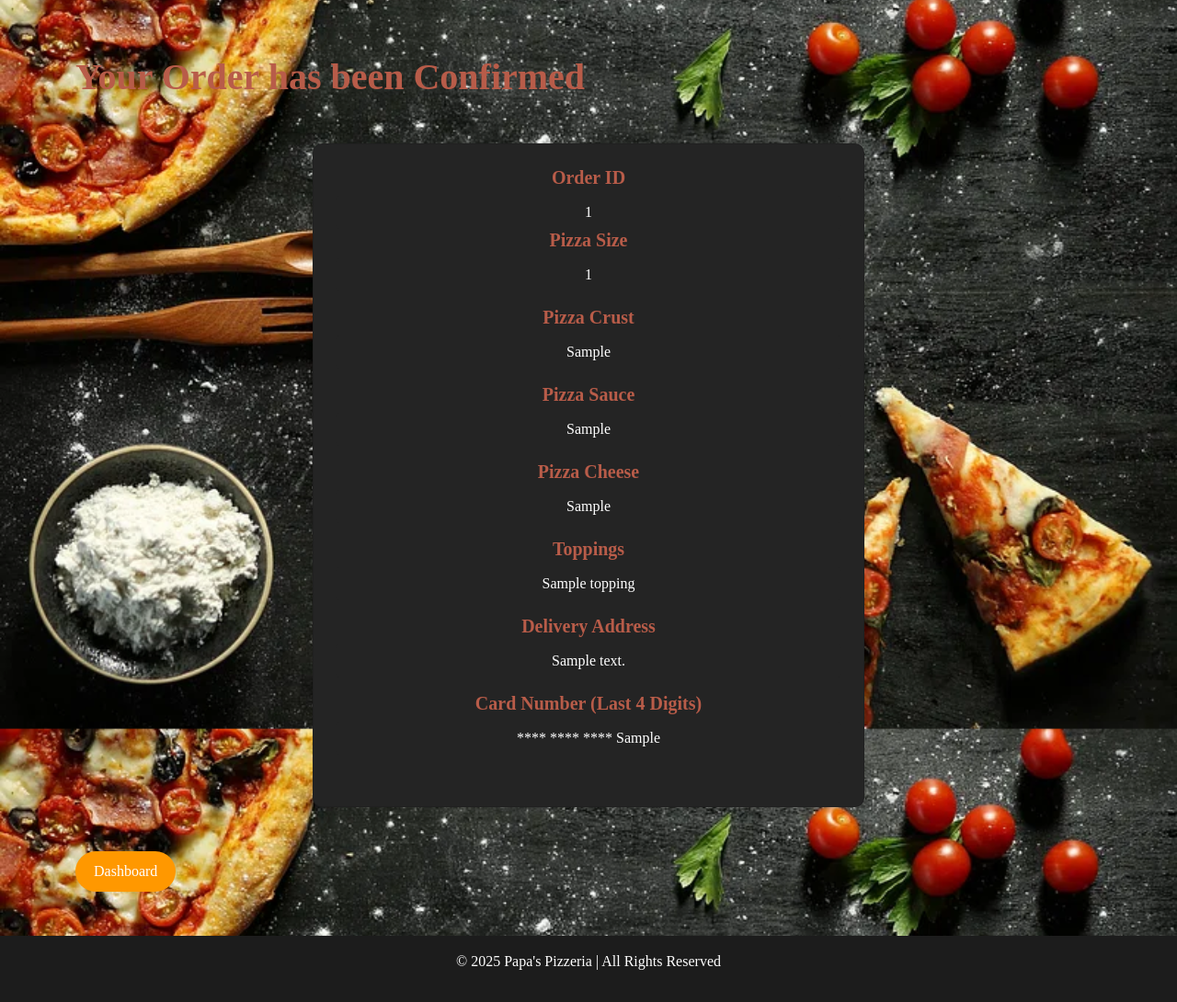
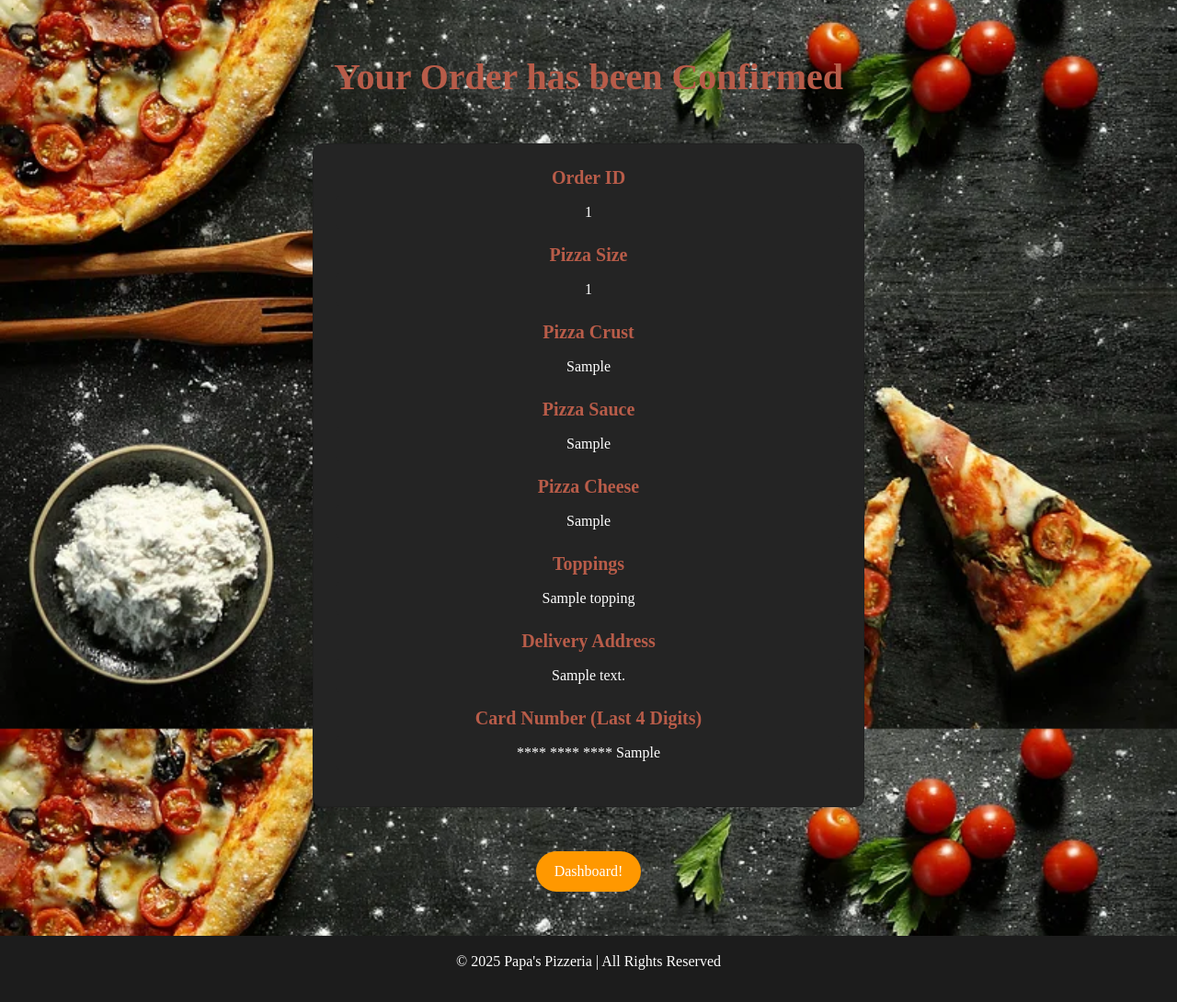
Before and after one commit to cokusaga/csc1040-pizza, a Django app: template PizzaApp/templates/order_confirmation.html in a window 1280 px wide. Shown: the part 60-1150 px from the top of the page at 92% size. Run offline with Django 3.2, Linux system fonts and the light colour scheme; the template is opened without the code that fills it: most values are stand-ins (such as "Sample title", 1, 10 or a date in 2020).

Commit message:
Completed Pizza app

```diff
--- a/PizzaApp/models.py
+++ b/PizzaApp/models.py
@@ -49,8 +49,8 @@ class Order(models.Model):
     toppings = models.ManyToManyField(PizzaTopping, blank=True)
 
     # Payment & Delivery Fields with Defaults
-    full_name = models.CharField(max_length=100, default="Anonymous")
-    delivery_address = models.TextField(default="No Address Provided")
+    full_name = models.CharField(max_length=100)
+    delivery_address = models.TextField()
     card_number = models.CharField(max_length=16, default="0000000000000000")  # Fake card for DB
     card_expiry_date = models.CharField(max_length=5, default="00/00")  # Placeholder
     card_cvv = models.CharField(max_length=3, default="000")  # Placeholder
--- a/PizzaApp/templates/base.html
+++ b/PizzaApp/templates/base.html
@@ -5,7 +5,7 @@
 <head>
     <meta charset="UTF-8">
     <meta name="viewport" content="width=device-width, initial-scale=1.0">
-    <title>Papa's Pizzeria</title>
+    <title>Crown Pizza</title>
 
     <!-- Bootstrap CSS -->
     <link href="https://cdn.jsdelivr.net/npm/bootstrap@5.1.3/dist/css/bootstrap.min.css" rel="stylesheet">
--- a/PizzaApp/templates/order_confirmation.html
+++ b/PizzaApp/templates/order_confirmation.html
@@ -2,47 +2,50 @@
 {% load static %}
 
 {% block content %}
-<h1 class="text center">Your Order has been Confirmed</h1>
+<h1 class="text-center">Your Order has been Confirmed</h1>
+
 <div class="container my-5">
     <!-- Grey Box Section -->
     <div class="card p-4 shadow-sm text-center" style="width: 100%; max-width: 600px; background-color: rgb(36, 36, 36); border-radius: 10px; margin: 0 auto;">
         <!-- Content inside the grey box -->
+
         <div class="mb-3">
-            <h5 class="text center" style="text-align: center;">Order ID</h5>
+            <h5 class="text-center">Order ID</h5>
             <div class="form-control" style="background-color: rgb(36, 36, 36); color: white; border: none;">
                 {{ order.id }}
             </div>
+        </div>
 
         <div class="mb-3">
-            <h5 class="text center" style="text-align: center;">Pizza Size</h5>
+            <h5 class="text-center">Pizza Size</h5>
             <div class="form-control" style="background-color: rgb(36, 36, 36); color: white; border: none;">
                 {{ pizza_size }}
             </div>
         </div>
 
         <div class="mb-3">
-            <h5 class="text center" style="text-align: center;">Pizza Crust</h5>
+            <h5 class="text-center">Pizza Crust</h5>
             <div class="form-control" style="background-color: rgb(36, 36, 36); color: white; border: none;">
                 {{ pizza_crust }}
             </div>
         </div>
 
         <div class="mb-3">
-            <h5 class="text center" style="text-align: center;">Pizza Sauce</h5>
+            <h5 class="text-center">Pizza Sauce</h5>
             <div class="form-control" style="background-color: rgb(36, 36, 36); color: white; border: none;">
                 {{ pizza_sauce }}
             </div>
         </div>
 
         <div class="mb-3">
-            <h5 class="text center" style="text-align: center;">Pizza Cheese</h5>
+            <h5 class="text-center">Pizza Cheese</h5>
             <div class="form-control" style="background-color: rgb(36, 36, 36); color: white; border: none;">
                 {{ pizza_cheese }}
             </div>
         </div>
 
         <div class="mb-3">
-            <h5 class="text center" style="text-align: center;">Toppings</h5>
+            <h5 class="text-center">Toppings</h5>
             <div class="form-control" style="background-color: rgb(36, 36, 36); color: white; border: none;">
                 {% for topping in toppings %}
                     <div>{{ topping.name }}</div>
@@ -51,20 +54,22 @@
         </div>
 
         <div class="mb-3">
-            <h5 class="text center style="text-align: center;">Delivery Address</h5>
+            <h5 class="text-center">Delivery Address</h5>
             <div class="form-control" style="background-color: rgb(36, 36, 36); color: white; border: none;">
                 {{ order.delivery_address }}
             </div>
         </div>
 
         <div class="mb-3">
-            <h5 class="text center" style="text-align: center;">Card Number (Last 4 Digits)</h5>
+            <h5 class="text-center">Card Number (Last 4 Digits)</h5>
             <div class="form-control" style="background-color: rgb(36, 36, 36); color: white; border: none;">
                 **** **** **** {{ last_four_digits }}
             </div>
         </div>
-        </div>
+
     </div>
 </div>
-<a href="{% url 'dashboard' %}" class="btn btn-secondary btn-lg">Dashboard</a>
+<div class="text-center mt-4">
+    <a href="{% url 'dashboard' %}" class="btn btn-secondary btn-lg">Dashboard!</a>
+</div>
 {% endblock %}
--- a/PizzaApp/views.py
+++ b/PizzaApp/views.py
@@ -47,6 +47,7 @@ def dashboard(request):
 
 # Create pizza view - allows a user to create a new pizza order
 @login_required
+@login_required
 def create_pizza(request):
     if request.method == 'POST':
         form = PizzaOrderForm(request.POST)
@@ -60,7 +61,6 @@ def create_pizza(request):
             return redirect('payment', order_id=pizza_order.id)  # Redirect to payment page after order creation
         else:
             messages.error(request, "Error creating order. Please check your form.")
-
     else:
         form = PizzaOrderForm()
 
```
Also changed, not shown: PizzaApp/forms.py (+18 -49 lines), PizzaApp/templates/payment.html (+2 -5 lines), PizzaApp/urls.py (line endings or trailing spaces), db.sqlite3.
